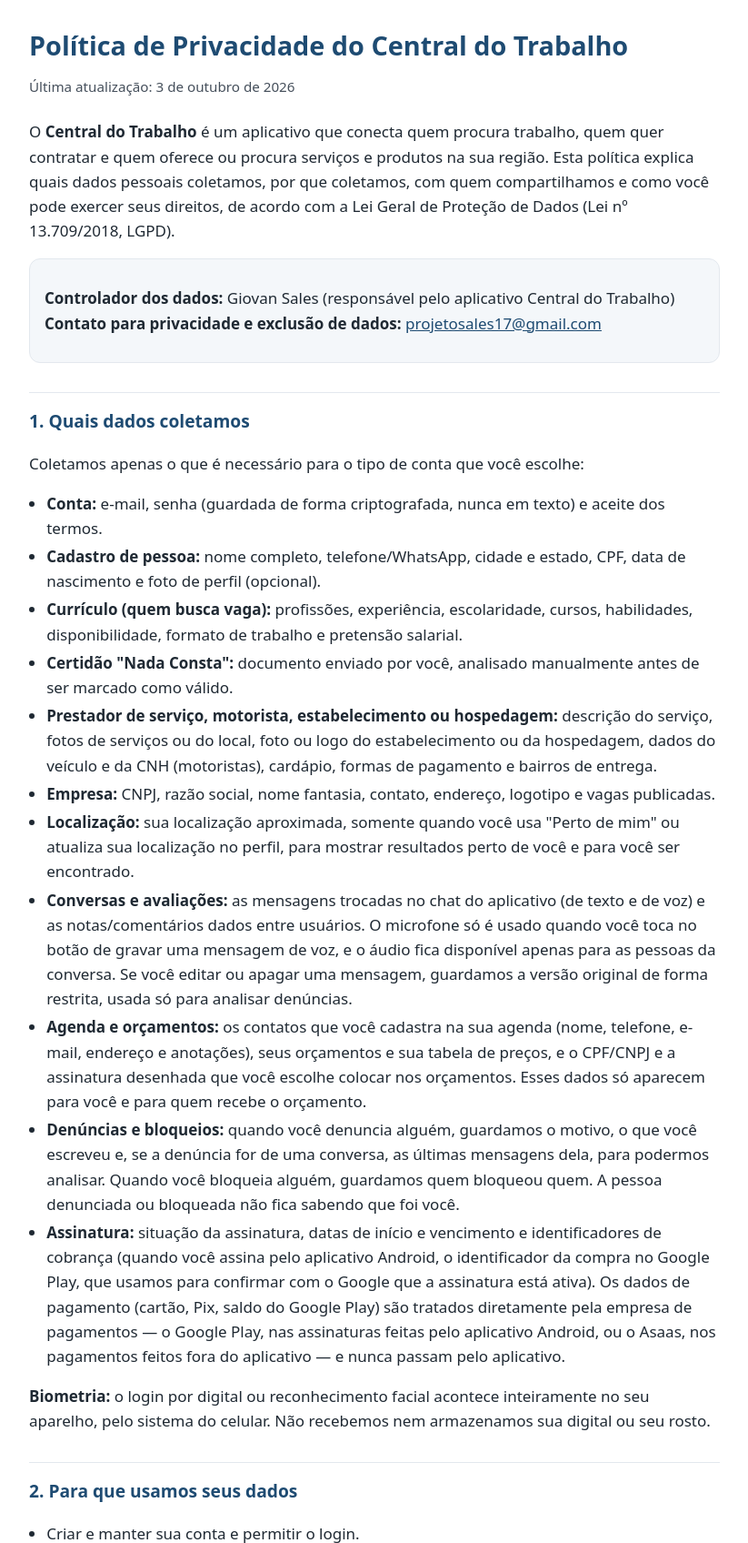
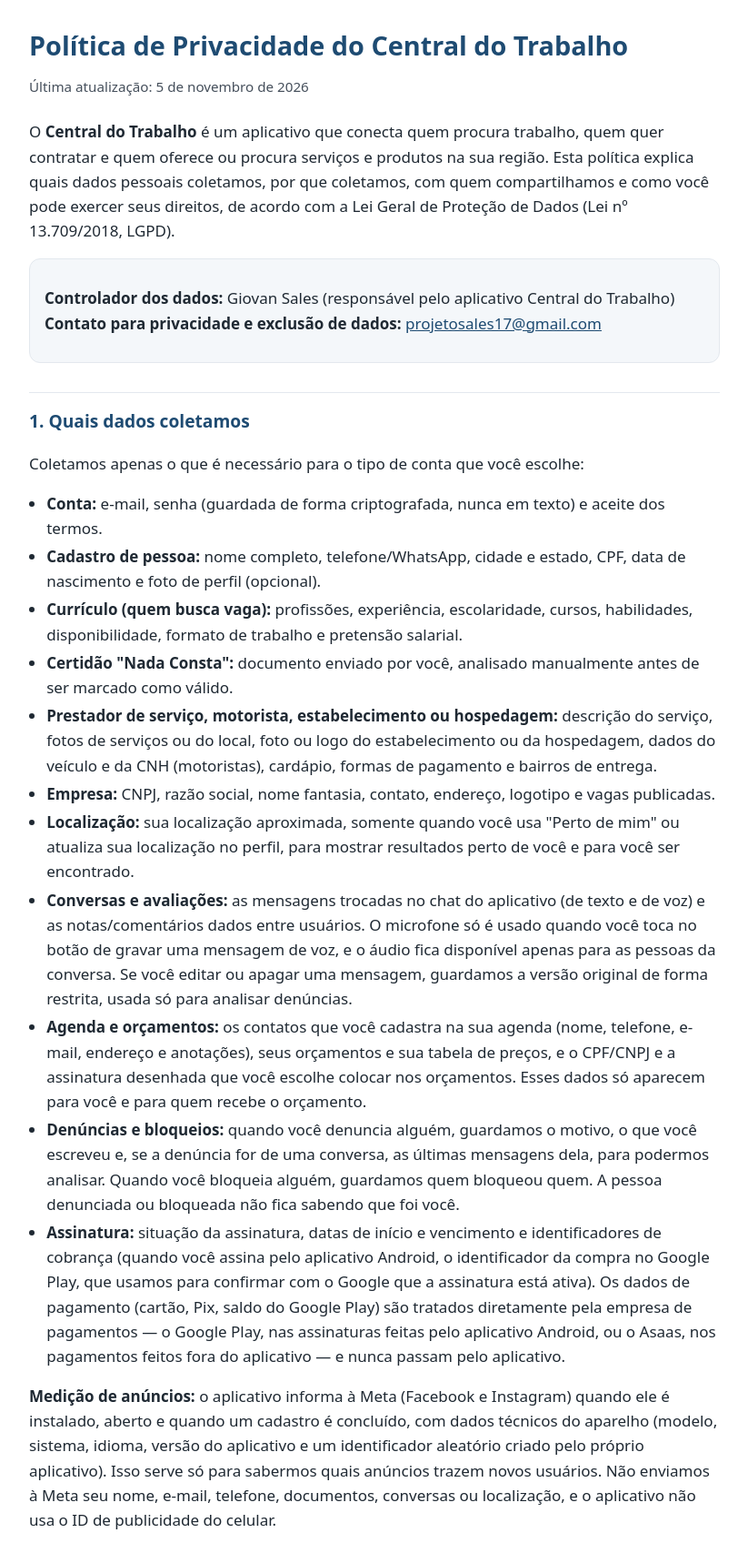
Before and after one commit to projetosales17-cloud/central-do-trabalho, a plain HTML site: page privacidade.html in a window 1280 px wide. Shown: the top 1696 px of the page at 91% size, without its empty margins (228-1051 px from the left). Drawn offline with Linux system fonts and the light colour scheme.

Commit message:
Política de privacidade: medição de anúncios da Meta (05/11/2026)

```diff
--- a/privacidade.html
+++ b/privacidade.html
@@ -21,7 +21,7 @@
 <body>
 <main>
 <h1>Política de Privacidade do Central do Trabalho</h1>
-<p class="meta">Última atualização: 3 de outubro de 2026</p>
+<p class="meta">Última atualização: 5 de novembro de 2026</p>
 
 <p>O <strong>Central do Trabalho</strong> é um aplicativo que conecta quem procura trabalho, quem quer contratar e quem oferece ou procura serviços e produtos na sua região. Esta política explica quais dados pessoais coletamos, por que coletamos, com quem compartilhamos e como você pode exercer seus direitos, de acordo com a Lei Geral de Proteção de Dados (Lei nº 13.709/2018, LGPD).</p>
 
@@ -45,6 +45,7 @@
   <li><strong>Denúncias e bloqueios:</strong> quando você denuncia alguém, guardamos o motivo, o que você escreveu e, se a denúncia for de uma conversa, as últimas mensagens dela, para podermos analisar. Quando você bloqueia alguém, guardamos quem bloqueou quem. A pessoa denunciada ou bloqueada não fica sabendo que foi você.</li>
   <li><strong>Assinatura:</strong> situação da assinatura, datas de início e vencimento e identificadores de cobrança (quando você assina pelo aplicativo Android, o identificador da compra no Google Play, que usamos para confirmar com o Google que a assinatura está ativa). Os dados de pagamento (cartão, Pix, saldo do Google Play) são tratados diretamente pela empresa de pagamentos — o Google Play, nas assinaturas feitas pelo aplicativo Android, ou o Asaas, nos pagamentos feitos fora do aplicativo — e nunca passam pelo aplicativo.</li>
 </ul>
+<p><strong>Medição de anúncios:</strong> o aplicativo informa à Meta (Facebook e Instagram) quando ele é instalado, aberto e quando um cadastro é concluído, com dados técnicos do aparelho (modelo, sistema, idioma, versão do aplicativo e um identificador aleatório criado pelo próprio aplicativo). Isso serve só para sabermos quais anúncios trazem novos usuários. Não enviamos à Meta seu nome, e-mail, telefone, documentos, conversas ou localização, e o aplicativo não usa o ID de publicidade do celular.</p>
 <p><strong>Biometria:</strong> o login por digital ou reconhecimento facial acontece inteiramente no seu aparelho, pelo sistema do celular. Não recebemos nem armazenamos sua digital ou seu rosto.</p>
 
 <h2>2. Para que usamos seus dados</h2>
@@ -75,6 +76,7 @@
   <li><strong>Google</strong> (Google Play), que processa as assinaturas feitas pelo aplicativo Android; o Google trata os dados de pagamento conforme a política de privacidade dele, e nos informa apenas a situação da assinatura;</li>
   <li><strong>Asaas</strong>, que processa pagamentos de assinaturas feitos fora do aplicativo (recebe nome, CPF/CNPJ e e-mail de quem assina);</li>
   <li><strong>Google</strong> e <strong>Expo</strong>, para distribuição do aplicativo e envio de notificações;</li>
+  <li><strong>Meta</strong> (Facebook e Instagram), para medir os resultados dos nossos anúncios, apenas com os dados técnicos descritos em "Medição de anúncios";</li>
   <li>autoridades públicas, quando houver obrigação legal ou ordem judicial.</li>
 </ul>
 <p>Alguns desses serviços podem armazenar dados fora do Brasil, sempre com as garantias exigidas pela LGPD.</p>
```
